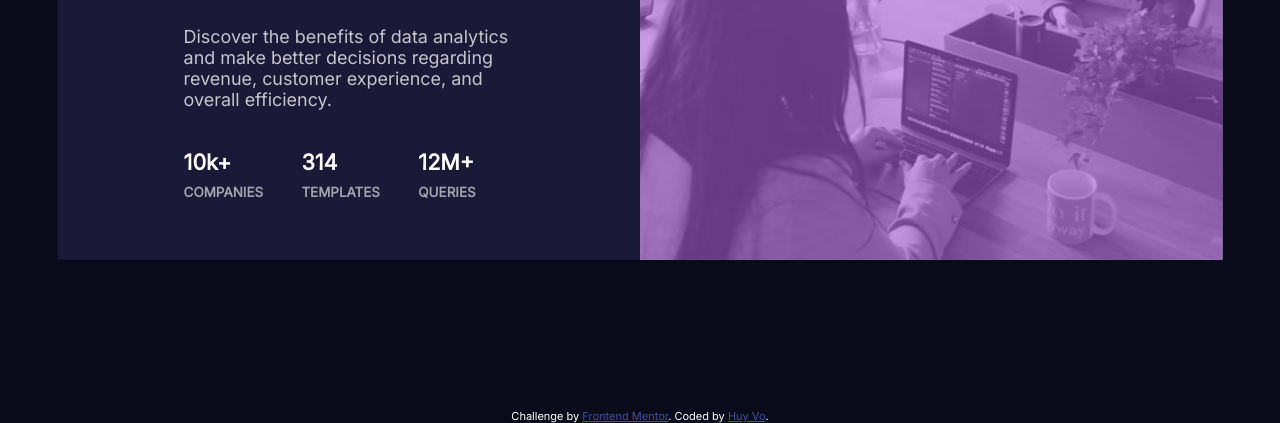
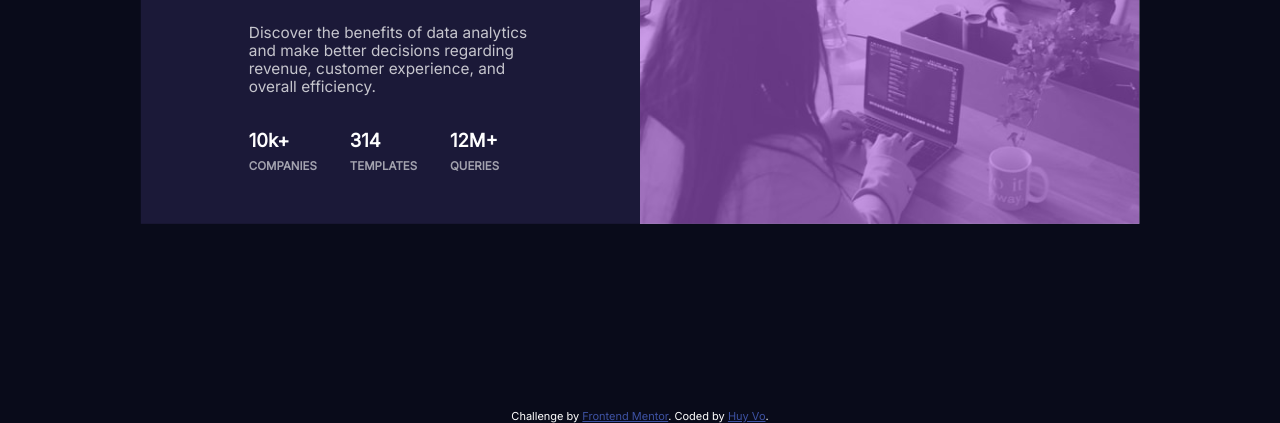
Before and after one commit to bmhuyquoc104/stats-preview-card-component-main, a plain HTML site: page index.html in a window 1280 px wide. Shown: the part 391-814 px from the top of the page. Drawn offline with Linux system fonts and the light colour scheme.

Commit message:
Update index.html

```diff
--- a/index.html
+++ b/index.html
@@ -58,7 +58,7 @@
         color: hsl(0, 0%, 100%);
         font-size: 0.9375rem;
         font-weight: 400;
-        transform: scale(1.4);
+        transform: scale(1.2);
         width: 65%;
         background-color: hsl(244, 38%, 16%);
       }
```
